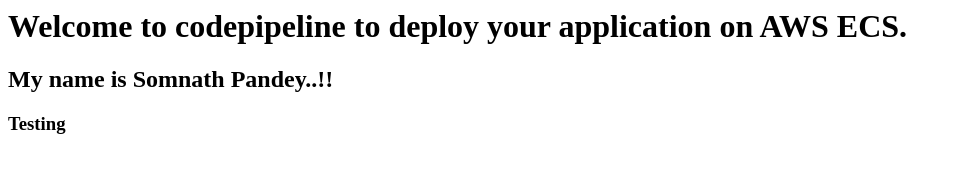
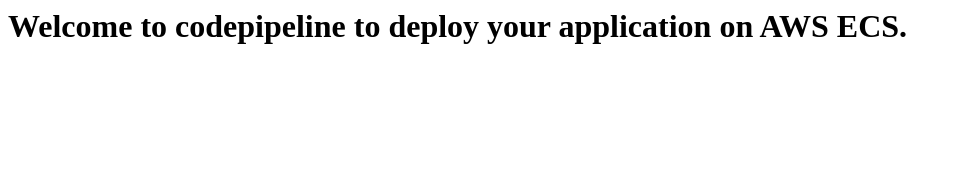
Before and after one commit to cssp007/nginx-code-only, a plain HTML site: page index.html in a window 1280 px wide. Shown: the whole page, without its empty margins (0-961 px from the left). Drawn offline with Linux system fonts and the light colour scheme.

Commit message:
Update index.html

```diff
--- a/index.html
+++ b/index.html
@@ -2,7 +2,5 @@
 <head><title>Testing ECS codepipeline</title></head>
 <body>
 <h1>Welcome to codepipeline to deploy your application on AWS ECS.</h1>
-<h2>My name is Somnath Pandey..!!</h2>
-<h3>Testing</h3>
 </body>
 </html>
```
